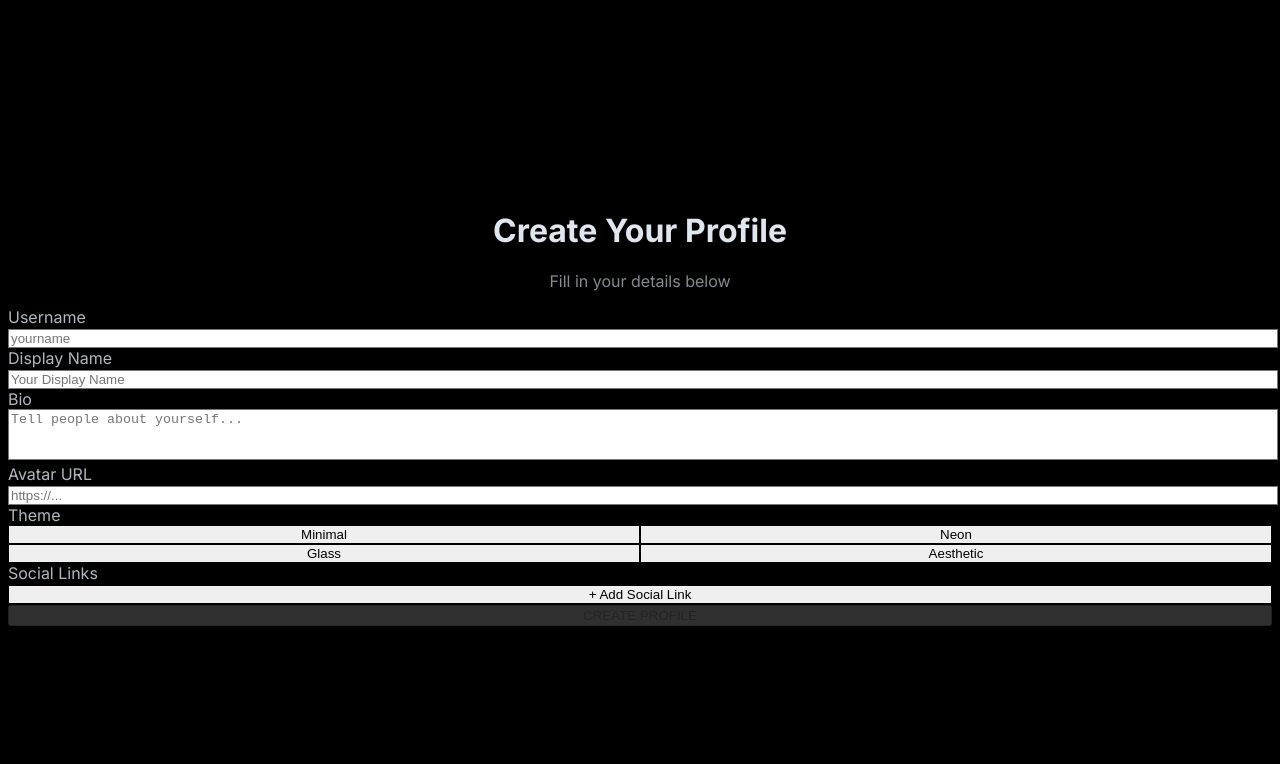
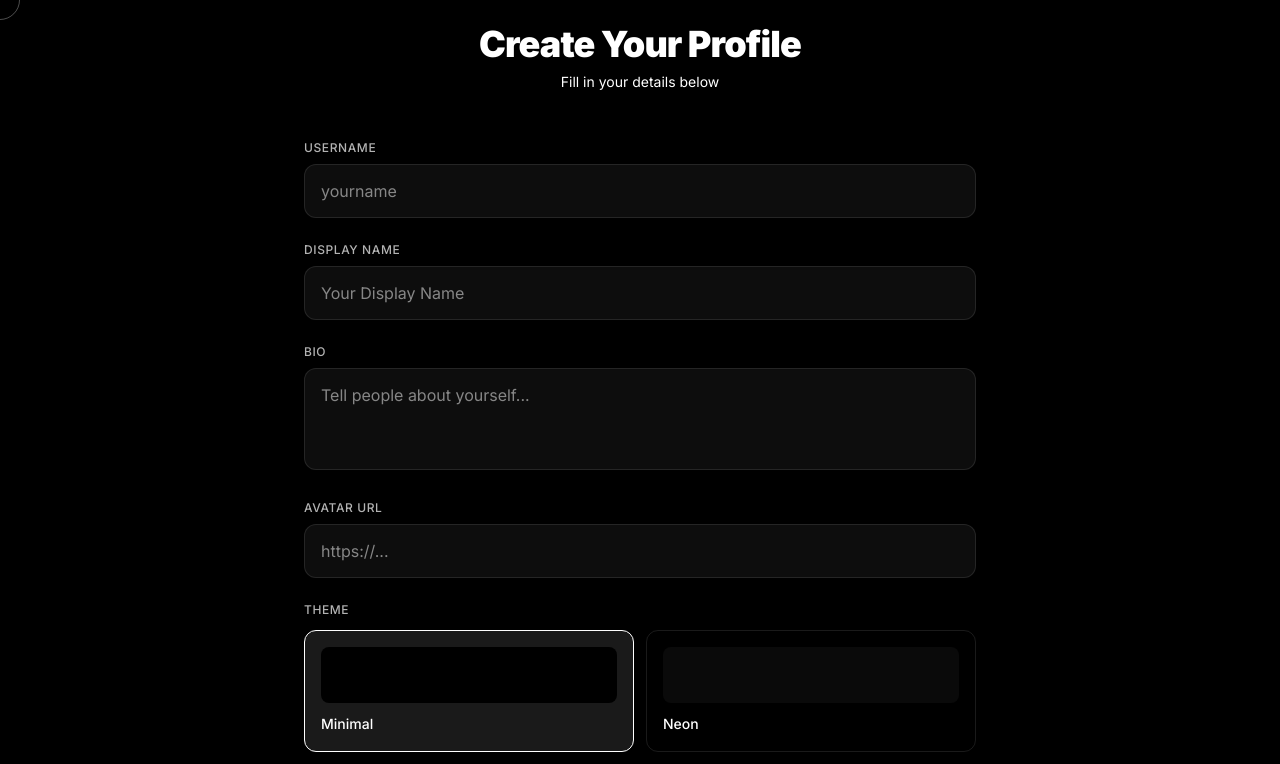
Before and after one commit to labfire4-tech/lykka-bio, a Next.js app: page /customize in a window 1280 px wide. Shown: the top 764 px of the page. Built offline with nearby package versions, Linux system fonts and the light colour scheme.

Commit message:
Smooth premium animations and redesign

```diff
--- /dev/null
+++ b/app/cursor.tsx
@@ -0,0 +1,60 @@
+"use client";
+
+import { useEffect, useRef } from "react";
+import { motion, useMotionValue, useSpring } from "framer-motion";
+
+export default function CustomCursor() {
+  const cursorDotRef = useRef<HTMLDivElement>(null);
+  const cursorOutlineRef = useRef<HTMLDivElement>(null);
+  const mouseX = useMotionValue(0);
+  const mouseY = useMotionValue(0);
+
+  const springConfig = { stiffness: 200, damping: 25 };
+  const outlineX = useSpring(mouseX, springConfig);
+  const outlineY = useSpring(mouseY, springConfig);
+
+  useEffect(() => {
+    const isMobile = window.innerWidth < 768;
+    if (isMobile) return;
+
+    let targetX = 0;
+    let targetY = 0;
+
+    const handleMouseMove = (e: MouseEvent) => {
+      targetX = e.clientX;
+      targetY = e.clientY;
+
+      if (cursorDotRef.current) {
+        cursorDotRef.current.style.left = `${targetX}px`;
+        cursorDotRef.current.style.top = `${targetY}px`;
+      }
+
+      mouseX.set(targetX);
+      mouseY.set(targetY);
+    };
+
+    window.addEventListener("mousemove", handleMouseMove);
+    return () => window.removeEventListener("mousemove", handleMouseMove);
+  }, []);
+
+  return (
+    <>
+      <div
+        ref={cursorDotRef}
+        className="fixed w-2 h-2 bg-white rounded-full pointer-events-none z-[9999] mix-blend-difference"
+        style={{ transform: "translate(-50%, -50%)", display: "none" }}
+      />
+      <motion.div
+        ref={cursorOutlineRef}
+        className="fixed w-10 h-10 border border-white/30 rounded-full pointer-events-none z-[9998]"
+        style={{
+          x: outlineX,
+          y: outlineY,
+          translateX: "-50%",
+          translateY: "-50%",
+          opacity: typeof window !== "undefined" && window.innerWidth > 768 ? 1 : 0
+        }}
+      />
+    </>
+  );
+}
--- a/app/customize/page.tsx
+++ b/app/customize/page.tsx
@@ -3,6 +3,7 @@
 import { useState } from "react";
 import { useRouter } from "next/navigation";
 import { SOCIAL_PLATFORMS, ThemeConfig, THEMES } from "../lib/config";
+import { motion, AnimatePresence } from "framer-motion";
 
 export default function CustomizePage() {
   const router = useRouter();
@@ -42,86 +43,143 @@ export default function CustomizePage() {
   };
 
   return (
-    <div className="min-h-screen bg-black text-white flex items-center justify-center p-6">
-      <div className="w-full max-w-2xl">
-        <h1 className="text-3xl font-bold mb-2 text-center">Create Your Profile</h1>
-        <p className="text-center opacity-60 mb-10">Fill in your details below</p>
+    <div className="min-h-screen bg-black text-white flex items-center justify-center p-6 relative overflow-hidden">
+      <motion.div
+        initial={{ opacity: 0, scale: 0.8 }}
+        animate={{ opacity: 1, scale: 1 }}
+        transition={{ duration: 0.8 }}
+        className="w-full max-w-2xl"
+      >
+        <motion.h1
+          initial={{ opacity: 0, y: -20 }}
+          animate={{ opacity: 1, y: 0 }}
+          transition={{ duration: 0.6 }}
+          className="text-4xl font-black mb-2 text-center tracking-tight"
+        >
+          Create Your Profile
+        </motion.h1>
+        <motion.p
+          initial={{ opacity: 0 }}
+          animate={{ opacity: 1 }}
+          transition={{ delay: 0.2, duration: 0.6 }}
+          className="text-center opacity-50 mb-12 text-sm"
+        >
+          Fill in your details below
+        </motion.p>
 
         <div className="space-y-6">
-          <div>
-            <label className="block text-sm font-medium mb-2 opacity-80">Username</label>
-            <input
+          <motion.div
+            initial={{ opacity: 0, y: 20 }}
+            animate={{ opacity: 1, y: 0 }}
+            transition={{ duration: 0.5 }}
+          >
+            <label className="block text-xs font-medium mb-2 opacity-70 uppercase tracking-wider">Username</label>
+            <motion.input
+              whileFocus={{ scale: 1.02 }}
               type="text"
               value={username}
               onChange={(e) => setUsername(e.target.value.toLowerCase().replace(/[^a-z0-9]/g, ''))}
-              className="w-full px-4 py-3 bg-white/5 border border-white/10 rounded-lg focus:border-white focus:outline-none transition"
+              className="w-full px-4 py-3.5 bg-white/5 border border-white/10 rounded-xl focus:outline-none transition-all"
               placeholder="yourname"
             />
-          </div>
+          </motion.div>
 
-          <div>
-            <label className="block text-sm font-medium mb-2 opacity-80">Display Name</label>
-            <input
+          <motion.div
+            initial={{ opacity: 0, y: 20 }}
+            animate={{ opacity: 1, y: 0 }}
+            transition={{ duration: 0.5, delay: 0.1 }}
+          >
+            <label className="block text-xs font-medium mb-2 opacity-70 uppercase tracking-wider">Display Name</label>
+            <motion.input
+              whileFocus={{ scale: 1.02 }}
               type="text"
               value={displayName}
               onChange={(e) => setDisplayName(e.target.value)}
-              className="w-full px-4 py-3 bg-white/5 border border-white/10 rounded-lg focus:border-white focus:outline-none transition"
+              className="w-full px-4 py-3.5 bg-white/5 border border-white/10 rounded-xl focus:outline-none transition-all"
               placeholder="Your Display Name"
             />
-          </div>
+          </motion.div>
 
-          <div>
-            <label className="block text-sm font-medium mb-2 opacity-80">Bio</label>
-            <textarea
+          <motion.div
+            initial={{ opacity: 0, y: 20 }}
+            animate={{ opacity: 1, y: 0 }}
+            transition={{ duration: 0.5, delay: 0.2 }}
+          >
+            <label className="block text-xs font-medium mb-2 opacity-70 uppercase tracking-wider">Bio</label>
+            <motion.textarea
+              whileFocus={{ scale: 1.02 }}
               value={bio}
               onChange={(e) => setBio(e.target.value)}
-              className="w-full px-4 py-3 bg-white/5 border border-white/10 rounded-lg focus:border-white focus:outline-none resize-none transition"
+              className="w-full px-4 py-3.5 bg-white/5 border border-white/10 rounded-xl focus:outline-none transition-all resize-none"
               placeholder="Tell people about yourself..."
               rows={3}
             />
-          </div>
+          </motion.div>
 
-          <div>
-            <label className="block text-sm font-medium mb-2 opacity-80">Avatar URL</label>
-            <input
+          <motion.div
+            initial={{ opacity: 0, y: 20 }}
+            animate={{ opacity: 1, y: 0 }}
+            transition={{ duration: 0.5, delay: 0.3 }}
+          >
+            <label className="block text-xs font-medium mb-2 opacity-70 uppercase tracking-wider">Avatar URL</label>
+            <motion.input
+              whileFocus={{ scale: 1.02 }}
               type="url"
               value={avatar}
               onChange={(e) => setAvatar(e.target.value)}
-              className="w-full px-4 py-3 bg-white/5 border border-white/10 rounded-lg focus:border-white focus:outline-none transition"
+              className="w-full px-4 py-3.5 bg-white/5 border border-white/10 rounded-xl focus:outline-none transition-all"
               placeholder="https://..."
             />
-          </div>
+          </motion.div>
 
-          <div>
-            <label className="block text-sm font-medium mb-3 opacity-80">Theme</label>
+          <motion.div
+            initial={{ opacity: 0, y: 20 }}
+            animate={{ opacity: 1, y: 0 }}
+            transition={{ duration: 0.5, delay: 0.4 }}
+          >
+            <label className="block text-xs font-medium mb-3 opacity-70 uppercase tracking-wider">Theme</label>
             <div className="grid grid-cols-2 gap-3">
-              {THEMES.map((theme) => (
-                <button
+              {THEMES.map((theme, i) => (
+                <motion.button
                   key={theme.id}
+                  initial={{ opacity: 0, scale: 0.9 }}
+                  animate={{ opacity: 1, scale: 1 }}
+                  transition={{ delay: 0.5 + i * 0.1 }}
+                  whileHover={{ scale: 1.03, y: -3 }}
+                  whileTap={{ scale: 0.98 }}
                   onClick={() => setSelectedTheme(theme)}
-                  className={`p-4 rounded-xl border transition-all ${
-                    selectedTheme.id === theme.id ? 'border-white bg-white/5' : 'border-white/10 hover:border-white/30'
+                  className={`p-4 rounded-xl border transition-all text-left ${
+                    selectedTheme.id === theme.id
+                      ? 'border-white bg-white/10'
+                      : 'border-white/10 hover:border-white/20'
                   }`}
                 >
                   <div
-                    className="w-full h-16 rounded-lg mb-2"
-                    style={{
-                      background: theme.backgroundType === "gradient"
-                        ? theme.backgroundColor
-                        : theme.backgroundColor
-                    }}
+                    className="w-full h-14 rounded-lg mb-2"
+                    style={{ background: theme.backgroundColor }}
                   />
-                  <span className="text-sm block">{theme.name}</span>
-                </button>
+                  <span className="text-sm font-medium">{theme.name}</span>
+                </motion.button>
               ))}
             </div>
-          </div>
+          </motion.div>
 
-          <div>
-            <label className="block text-sm font-medium mb-3 opacity-80">Social Links</label>
+          <motion.div
+            initial={{ opacity: 0, y: 20 }}
+            animate={{ opacity: 1, y: 0 }}
+            transition={{ duration: 0.5, delay: 0.6 }}
+          >
+            <label className="block text-xs font-medium mb-3 opacity-70 uppercase tracking-wider">Social Links</label>
             <div className="space-y-3">
+              <AnimatePresence>
                 {socialLinks.map((link, index) => (
-                <div key={index} className="flex gap-2">
+                  <motion.div
+                    key={index}
+                    initial={{ opacity: 0, x: -20 }}
+                    animate={{ opacity: 1, x: 0 }}
+                    exit={{ opacity: 0, x: 20 }}
+                    className="flex gap-2"
+                  >
                     <select
                       value={link.name}
                       onChange={(e) => {
@@ -129,7 +187,7 @@ export default function CustomizePage() {
                         updateSocialLink(index, "name", e.target.value);
                         if (platform) updateSocialLink(index, "icon", platform.icon);
                       }}
-                    className="px-3 py-2.5 bg-white/5 border border-white/10 rounded-lg focus:border-white transition"
+                      className="px-3 py-2.5 bg-white/5 border border-white/10 rounded-lg focus:outline-none transition-all"
                     >
                       <option value="">Select</option>
                       {SOCIAL_PLATFORMS.map(p => (
@@ -140,35 +198,48 @@ export default function CustomizePage() {
                       type="url"
                       value={link.url}
                       onChange={(e) => updateSocialLink(index, "url", e.target.value)}
-                    placeholder="https://..."
-                    className="flex-1 px-3 py-2.5 bg-white/5 border border-white/10 rounded-lg focus:border-white transition"
+                      placeholder="https://"
+                      className="flex-1 px-3 py-2.5 bg-white/5 border border-white/10 rounded-lg focus:outline-none transition-all"
                     />
-                  <button
+                    <motion.button
+                      whileHover={{ scale: 1.1, backgroundColor: "rgba(239,68,68,0.3)" }}
+                      whileTap={{ scale: 0.9 }}
                       onClick={() => removeSocialLink(index)}
-                    className="px-4 py-2.5 bg-red-500/20 rounded-lg hover:bg-red-500/30 transition"
+                      className="px-4 py-2.5 bg-white/5 rounded-lg hover:bg-white/10 transition-all"
                     >
                       ×
-                  </button>
-                </div>
+                    </motion.button>
+                  </motion.div>
                 ))}
-              <button
+              </AnimatePresence>
+              <motion.button
+                whileHover={{ scale: 1.02 }}
+                whileTap={{ scale: 0.98 }}
                 onClick={addSocialLink}
-                className="w-full py-2.5 border border-white/20 rounded-lg hover:bg-white/5 transition"
+                className="w-full py-2.5 border border-white/10 rounded-lg text-sm hover:bg-white/5 transition-all"
               >
                 + Add Social Link
-              </button>
+              </motion.button>
             </div>
-          </div>
+          </motion.div>
 
-          <button
+          <motion.div
+            initial={{ opacity: 0, y: 20 }}
+            animate={{ opacity: 1, y: 0 }}
+            transition={{ duration: 0.5, delay: 0.7 }}
+          >
+            <motion.button
+              whileHover={{ scale: 1.02 }}
+              whileTap={{ scale: 0.98 }}
               onClick={saveProfile}
               disabled={!username}
-            className="w-full py-3.5 bg-white text-black font-bold rounded-lg text-lg uppercase tracking-wider hover:bg-gray-200 transition disabled:opacity-50 disabled:cursor-not-allowed"
+              className="w-full py-4 bg-white text-black font-black rounded-xl text-sm uppercase tracking-widest transition-all disabled:opacity-50 disabled:cursor-not-allowed"
             >
               Create Profile
-          </button>
+            </motion.button>
+          </motion.div>
         </div>
-      </div>
+      </motion.div>
     </div>
   );
 }
--- a/app/globals.css
+++ b/app/globals.css
@@ -1,40 +1,45 @@
-@tailwind base;
-@tailwind components;
-@tailwind utilities;
+@import "tailwindcss";
 
 @layer base {
   :root {
+    --font-inter: 'Inter', sans-serif;
     --font-jetbrains: 'JetBrains Mono', monospace;
-    --font-inter: 'Inter', sans-serif;
-    --color-background: #000000;
-    --color-foreground: #e0e6ed;
-    --color-card: rgba(10, 10, 10, 0.8);
-    --color-border: rgba(255, 255, 255, 0.1);
   }
 
   body {
-    background-color: var(--color-background);
-    color: var(--color-foreground);
+    background-color: #000;
+    color: #fff;
     font-family: var(--font-inter);
     -webkit-font-smoothing: antialiased;
-    overflow-x: hidden;
+  }
+
+  body {
+    cursor: none;
+  }
+
+  a, button, input, textarea, select {
+    cursor: none !important;
   }
 }
 
 @layer utilities {
-  .glass-panel {
-    background: var(--color-card);
+  .glass {
+    background: rgba(10, 10, 10, 0.7);
     backdrop-filter: blur(12px);
-    -webkit-backdrop-filter: blur(12px);
-    border: 1px solid var(--color-border);
-    box-shadow: 0 4px 30px rgba(0, 0, 0, 0.5);
+    border: 1px solid rgba(255, 255, 255, 0.1);
   }
 
   .text-glow {
-    text-shadow: 0 0 15px rgba(255, 255, 255, 0.4), 0 0 30px rgba(255, 255, 255, 0.2);
+    text-shadow: 0 0 10px rgba(255, 255, 255, 0.3), 0 0 30px rgba(255, 255, 255, 0.15);
   }
 
-  .box-glow {
-    box-shadow: 0 0 25px rgba(255, 255, 255, 0.1), 0 0 50px rgba(255, 255, 255, 0.05);
+  .neon-glow {
+    box-shadow: 0 0 20px rgba(0, 255, 255, 0.3), 0 0 40px rgba(0, 255, 255, 0.15);
   }
 }
+
+@media (max-width: 768px) {
+  .glass {
+    background: rgba(20, 20, 20, 0.9);
+  }
+}
--- a/app/layout.tsx
+++ b/app/layout.tsx
@@ -1,34 +1,23 @@
+import './globals.css';
 import type { Metadata } from "next";
-import { Inter, JetBrains_Mono } from "next/font/google";
-import "./globals.css";
+import { Inter } from "next/font/google";
+import CustomCursor from "./cursor";
 
-const inter = Inter({
-  subsets: ["latin"],
-  variable: "--font-inter",
-});
-
-const jetbrains = JetBrains_Mono({
-  subsets: ["latin"],
-  variable: "--font-jetbrains",
-});
+const inter = Inter({ subsets: ["latin"], variable: "--font-inter" });
 
 export const metadata: Metadata = {
-  title: "LYKKA BIO - Premium Link-in-Bio Platform",
-  description: "Create stunning, customizable link-in-bio pages with unlimited customization options",
-  keywords: "link in bio, social links, profile, aesthetic, customizable",
+  title: "LYKKA BIO - Premium Link-in-Bio",
+  description: "Create stunning, customizable link-in-bio pages with unlimited options",
 };
 
-export default function RootLayout({
-  children,
-}: Readonly<{
-  children: React.ReactNode;
-}>) {
+export default function RootLayout({ children }: Readonly<{ children: React.ReactNode; }>) {
   return (
-    <html lang="en" className="dark">
+    <html lang="en">
       <head>
         <link rel="stylesheet" href="https://cdnjs.cloudflare.com/ajax/libs/font-awesome/6.5.1/css/all.min.css" />
       </head>
-      <body className={`${inter.variable} ${jetbrains.variable} bg-background text-foreground min-h-screen`}>
+      <body className={`${inter.variable} bg-black text-white min-h-screen`}>
+        <CustomCursor />
         {children}
       </body>
     </html>
```
Also changed, not shown: app/[username]/profile-view.tsx (+94 -35 lines), app/page.tsx (+72 -38 lines). Lines whose indentation alone changed are shown as unchanged.
